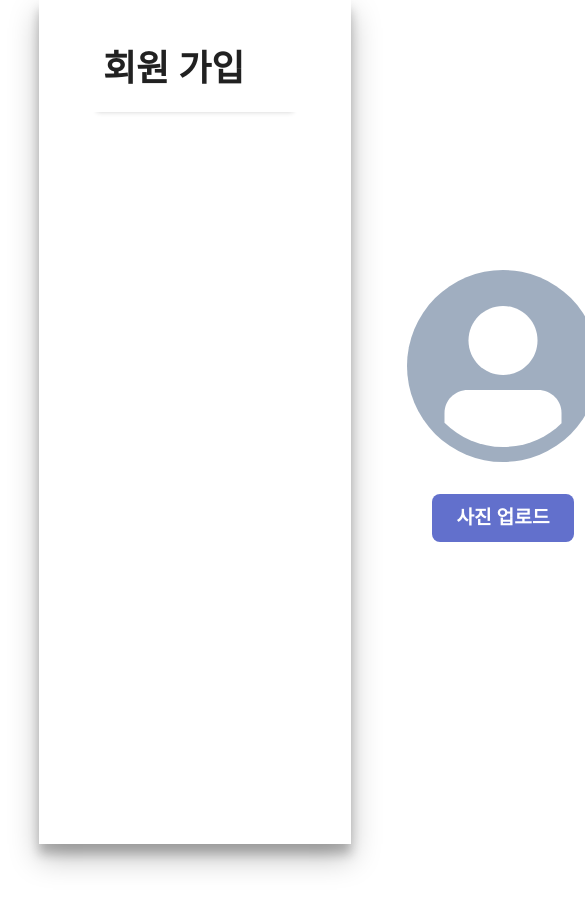
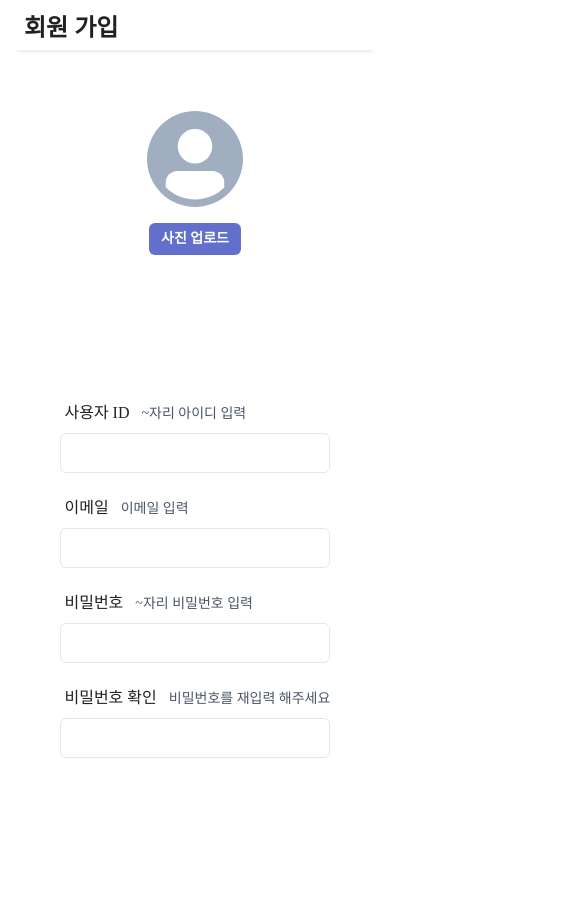
Before and after one commit to pre-on-connect/front-end, a Next.js app: page /signUp in a window 390 px wide. Shown: the top 908 px of the page, 585 px wide, since content can reach past the window. After the commit the page ends 844 px from the top, so only its background shows below. Built offline with nearby package versions, Linux system fonts and the light colour scheme.

Commit message:
Design: 회원가입페이지 반응형 추가

```diff
--- a/src/components/SignUp/index.tsx
+++ b/src/components/SignUp/index.tsx
@@ -1,19 +1,11 @@
 'use client';
 import React, {useState} from 'react';
-import {
-    Avatar, Box,
-    Button,
-    Flex,
-    FormControl,
-    FormErrorMessage,
-    FormHelperText,
-    FormLabel,
-    Image,
-    Input
-} from "@chakra-ui/react";
+import {Avatar, Box, Button, Flex, Image} from "@chakra-ui/react";
 import CustomPageHeader from "@/components/ui/CustomPageHeader";
 import {Form, Formik} from "formik";
 import * as Yup from 'yup';
+import UserFormInput from "@/components/ui/SignUpFormInput";
+import {useMediaQuery} from "@mantine/hooks";
 
 const SignupSchema = Yup.object().shape({
     userId: Yup.string()
@@ -32,23 +24,55 @@ const SignupSchema = Yup.object().shape({
 
 function SignUp() {
     const [profileImage, setProfileImage] = useState(null);
+    const isDesktop = useMediaQuery("(min-width: 1200px)");
 
     return (
-        <Flex flexDirection='column'  width='80%' height="100vh" m='0 auto' p='2rem 3rem' boxShadow='0 14px 28px rgba(0,0,0,0.25), 0 10px 10px rgba(0,0,0,0.22);
-'>
+        <Flex
+            flexDirection='column'
+            width={isDesktop ? '80%' : '100%'}
+            height="100vh"
+            m='0 auto'
+            p={['.5rem', '2rem 3rem', '2rem 3rem']}
+            boxShadow='0 14px 28px rgba(0,0,0,0.25), 0 10px 10px rgba(0,0,0,0.22);'
+        >
             <CustomPageHeader title='회원 가입'/>
-            <Flex align='center' height="100%" justifyContent='space-around' px='20rem'>
-                <Flex height='80%' flexDirection='column' align='center'>
+            <Flex
+                flexDirection={['column', 'column', 'row']}
+                align='center'
+                height="100%"
+                justifyContent='space-around'
+                px={['0', '2rem', '2rem', '20rem']}
+            >
+                <Flex height={['auto', '80%', '80%']} flexDirection='column' align='center'>
                     {profileImage ? (
-                        <Image src={profileImage} alt="" width="50px" height="50px" objectFit="contain"
-                               cursor="pointer"/>
+                        <Image
+                            src={profileImage}
+                            alt=""
+                            width={['8rem', '12rem']}
+                            height={['8rem', '12rem']}
+                            objectFit="contain"
+                            cursor="pointer"
+                        />
                     ) : (
-                        <Avatar borderRadius="full" width="12rem" height="12rem" cursor="pointer"></Avatar>
+                        <Avatar
+                            borderRadius="full"
+                            width={['6rem', '8rem', '12rem']}
+                            height={['6rem', '8rem', '12rem']}
+                            cursor="pointer"/>
                     )}
-                    <Button size='lg' my='2rem' borderRadius='lg' bgColor='tertiary' color='white' fontSize='1.2rem' _hover={{bgColor:'tertiary'}}>사진 업로드</Button>
-
+                    <Button
+                        size={['sm', 'lg', 'lg']}
+                        my={['1rem', '2rem', '2rem']}
+                        borderRadius={['md', 'lg', 'lg']}
+                        bgColor='tertiary'
+                        color='white'
+                        fontSize={['.9rem', '1.2rem', '1.2rem']}
+                        _hover={{bgColor: 'tertiary'}}
+                    >
+                        사진 업로드
+                    </Button>
                 </Flex>
-                <Box alignSelf='self-start'>
+                <Box alignSelf='self-start' m={['0 auto', '0 auto', '0 auto', '0']}>
                     <Formik
                         initialValues={{
                             userId: '',
@@ -62,48 +86,42 @@ function SignUp() {
                         {
                             ({errors, touched}) => (
                                 <Form>
-                                    <FormControl isInvalid={errors.userId && touched.userId} color='gray_dark_4'
-                                                 mb='2.8rem'>
-                                        <Flex alignItems='baseline' pl='.3rem'>
-                                            <FormLabel htmlFor='userId' fontSize='1.15rem'>사용자 ID</FormLabel>
-                                            <FormHelperText>사용자 ID를 입력하세요</FormHelperText>
-                                        </Flex>
-                                        <Input id='userId' type='text'/>
-                                        {/*{errors.userId && <FormErrorMessage>{errors.userId}</FormErrorMessage>}*/}
-                                    </FormControl>
-                                    <FormControl isInvalid={errors.email && touched.email} color='gray_dark_4'
-                                                 mb='2.8rem'>
-                                        <Flex alignItems='baseline' pl='.3rem'>
-                                            <FormLabel htmlFor='email' fontSize='1.15rem'>이메일</FormLabel>
-                                            <FormHelperText>이메일을 입력하세요</FormHelperText>
-                                        </Flex>
-                                        <Input id='email' type='text'/>
-                                        {/*{errors.email && <FormErrorMessage>{errors.email}</FormErrorMessage>}*/}
-                                    </FormControl>
-                                    <FormControl isInvalid={errors.password && touched.password} color='gray_dark_4'
-                                                 mb='2.8rem'>
-                                        <Flex alignItems='baseline' pl='.3rem'>
-                                            <FormLabel htmlFor='password' fontSize='1.15rem'>비밀번호</FormLabel>
-                                            <FormHelperText>비밀번호를 입력하세요</FormHelperText>
-                                        </Flex>
-                                        <Input id='password' type='text'/>
-                                        {/*{errors.password && <FormErrorMessage>{errors.password}</FormErrorMessage>}*/}
-                                    </FormControl>
-                                    <FormControl isInvalid={errors.passwordConfirm && touched.passwordConfirm}
-                                                 color='gray_dark_4' >
-                                        <Flex alignItems='baseline' pl='.3rem'>
-                                            <FormLabel htmlFor='passwordConfirm' fontSize='1.15rem'>비밀번호 확인</FormLabel>
-                                            <FormHelperText>비밀번호를 재입력 하세요</FormHelperText>
-                                        </Flex>
-                                        <Input id='passwordConfirm' type='text'/>
-                                        {/*{errors.passwordConfirm &&*/}
-                                        {/*    <FormErrorMessage>{errors.passwordConfirm}</FormErrorMessage>}*/}
-                                    </FormControl>
+                                    <UserFormInput
+                                        type='text'
+                                        name='userId'
+                                        label='사용자 ID'
+                                        touched={touched.userId}
+                                        error={errors.userId}
+                                        helperText='~자리 아이디 입력'
+                                    />
+                                    <UserFormInput
+                                        type='text'
+                                        name='email'
+                                        label='이메일'
+                                        touched={touched.email}
+                                        error={errors.email}
+                                        helperText='이메일 입력'
+                                    />
+                                    <UserFormInput
+                                        type='password'
+                                        name='password'
+                                        label='비밀번호'
+                                        touched={touched.password}
+                                        error={errors.password}
+                                        helperText='~자리 비밀번호 입력'
+                                    />
+                                    <UserFormInput
+                                        type='password'
+                                        name='passwordConfirm'
+                                        label='비밀번호 확인'
+                                        touched={touched.passwordConfirm}
+                                        error={errors.passwordConfirm}
+                                        helperText='비밀번호를 재입력 해주세요'
+                                    />
                                 </Form>
                             )
                         }
                     </Formik>
-
                 </Box>
             </Flex>
             {/*<Box flexBasis='8rem'  m='0 auto' >*/}
--- a/src/components/ui/CustomPageHeader/index.tsx
+++ b/src/components/ui/CustomPageHeader/index.tsx
@@ -7,7 +7,16 @@ interface CustomPageHeaderProps {
 
 function CustomPageHeader({title}:CustomPageHeaderProps) {
     return (
-        <Heading as='h1' size='2xl' boxShadow='0px 10px 5px -10px rgba(0,0,0,0.19);' color='gray_dark_4' p='1rem 1rem 1.3rem' m='0 0 5rem'>{title}</Heading>
+        <Heading
+            as='h1'
+            size={['lg','2xl','2xl']}
+            boxShadow='0px 10px 5px -10px rgba(0,0,0,0.19);'
+            color='gray_dark_4'
+            p={['.3rem 1rem .3rem','1rem 1rem 1.3rem','1rem 1rem 1.3rem']}
+            m={['0 0 0','0 0 5rem','0 0 5rem']}
+        >
+            {title}
+        </Heading>
     );
 }
 
--- /dev/null
+++ b/src/components/ui/SignUpFormInput/index.tsx
@@ -0,0 +1,30 @@
+import React from 'react';
+import {Flex, FormControl, FormErrorMessage, FormHelperText, FormLabel, Input} from "@chakra-ui/react";
+import {Field, Form} from "formik";
+
+interface UserFormInputProps {
+    name: string;
+    type: string;
+    label?: string;
+    helperText?: String;
+
+    error?: string;
+    touched?: boolean;
+}
+
+function SignUpFormInput({name, type, label, helperText, touched, error}: UserFormInputProps) {
+    return (
+        <FormControl isInvalid={error && touched} color='gray_dark_4' mb={['1rem','2.8rem','2.8rem']}>
+            <Flex alignItems='baseline' pl='.3rem'>
+                <FormLabel htmlFor={name} fontSize={['1rem','1.15rem','1.15rem']}>
+                    {label}
+                </FormLabel>
+                {helperText && <FormHelperText>{helperText}</FormHelperText>}
+            </Flex>
+            <Input id={name} type={type}/>
+            {/*{errors.email && <FormErrorMessage>{errors.email}</FormErrorMessage>}*/}
+        </FormControl>
+    );
+}
+
+export default SignUpFormInput;
```
Also changed, not shown: src/components/ui/UserFormInput/index.tsx (deleted, +0 -30 lines).
